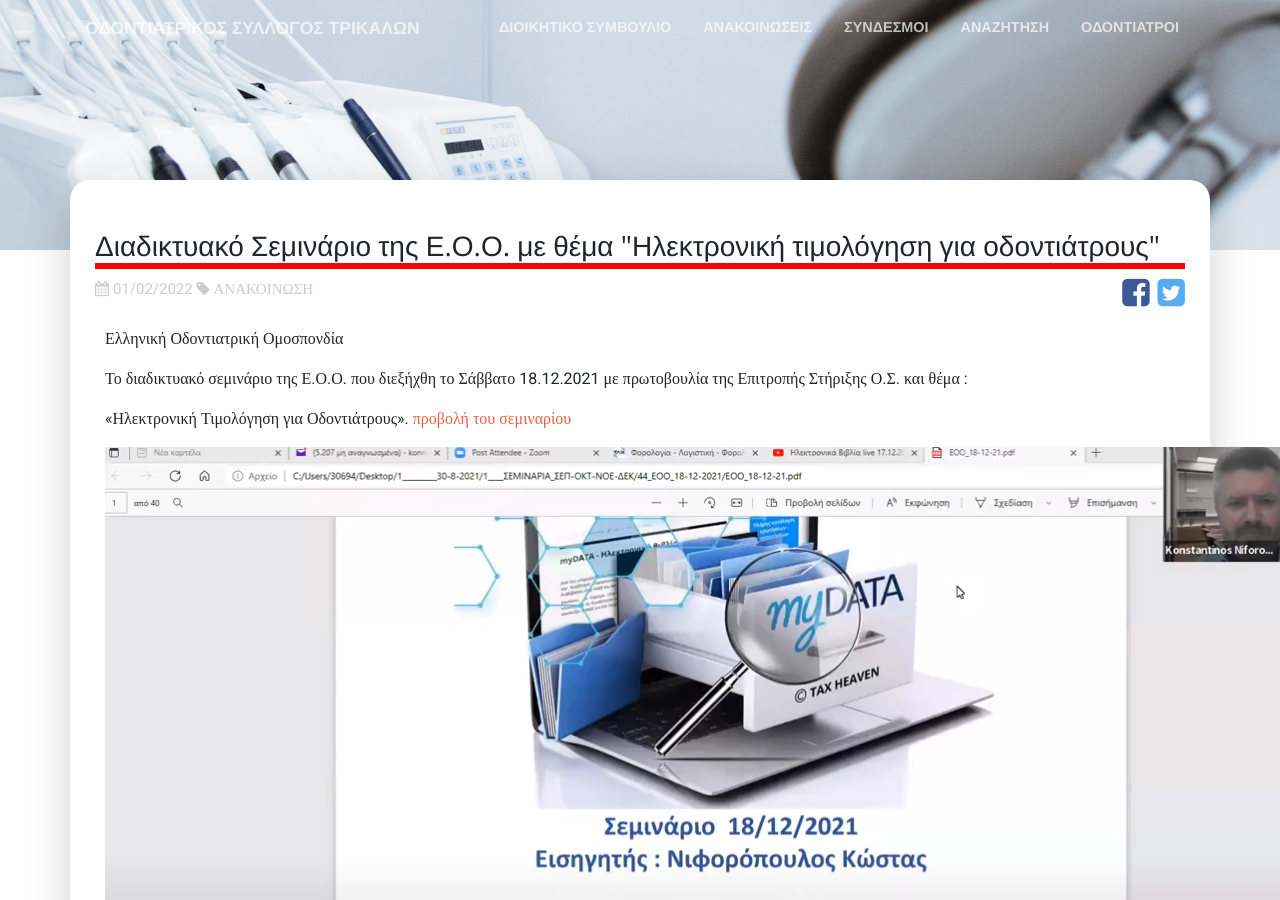
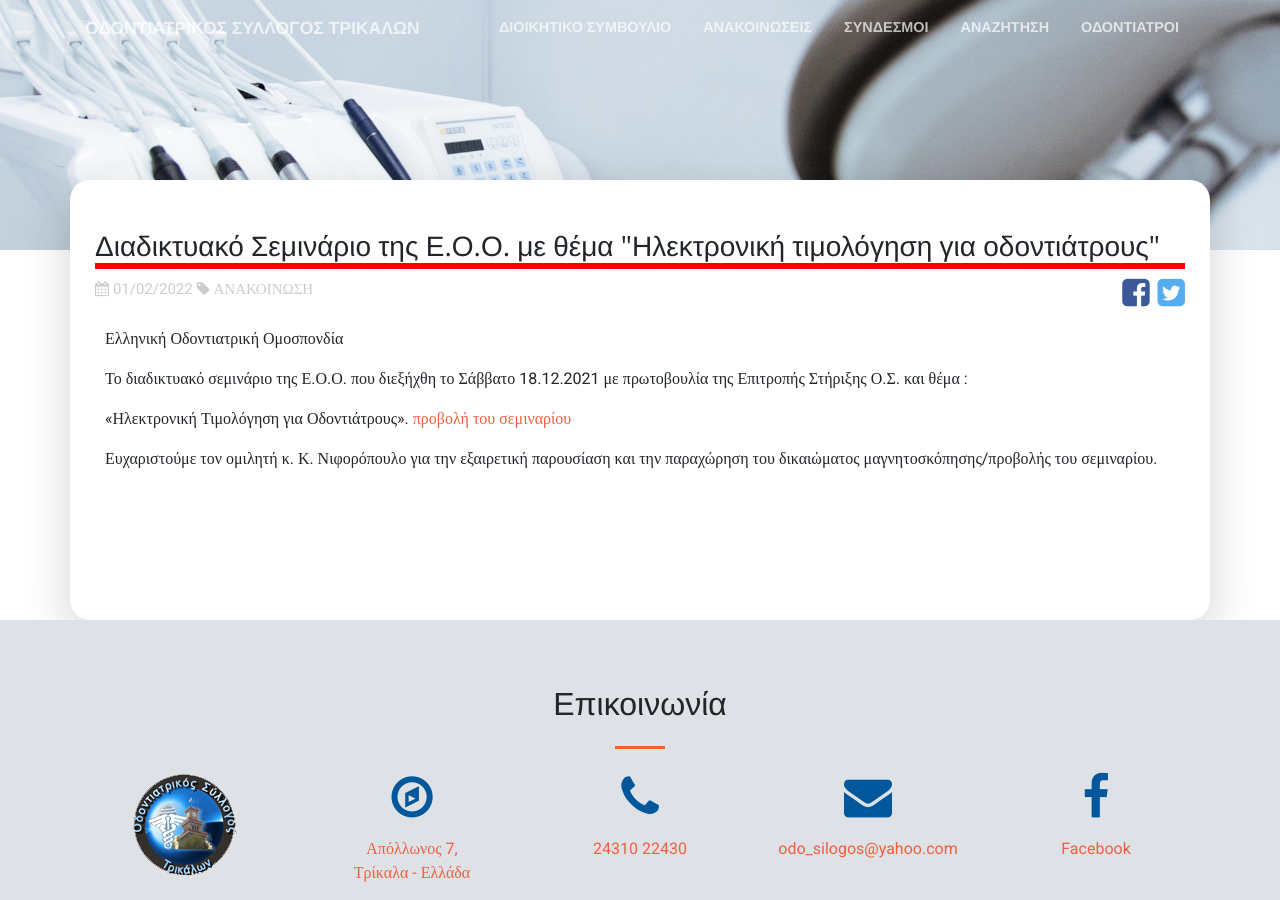
Before and after one commit to Tomak123456/tesy, a Jekyll site: the page built from _news/Διαδικτυακό-Σεμινάριο-της-ΕΟΟ-με-θέμα-Ηλεκτρονική-τιμολόγηση-για-οδοντιάτρους.md, in a window 1280 px wide and 900 px high. Built offline with Jekyll 4.4.1, drawn with Linux system fonts in a browser that asks for light colours.

Commit message:
Update from Forestry.io Thomas Zanias updated _news/Διαδικτυακό-Σεμινάριο-της-ΕΟΟ-με-θέμα-Ηλεκτρονική-τιμολόγηση-για-οδοντιάτρους.md

```diff
--- a/_news/Διαδικτυακό-Σεμινάριο-της-ΕΟΟ-με-θέμα-Ηλεκτρονική-τιμολόγηση-για-οδοντιάτρους.md
+++ b/_news/Διαδικτυακό-Σεμινάριο-της-ΕΟΟ-με-θέμα-Ηλεκτρονική-τιμολόγηση-για-οδοντιάτρους.md
@@ -7,8 +7,6 @@ text: |-
 
   «Ηλεκτρονική Τιμολόγηση για Οδοντιάτρους». [προβολή του σεμιναρίου](https://youtu.be/gjvMHeEBlu4)
 
-  [![](/uploads/2022/02/video.png)](https://youtu.be/gjvMHeEBlu4)
-
   Ευχαριστούμε τον ομιλητή κ. Κ. Νιφορόπουλο για την εξαιρετική παρουσίαση και την παραχώρηση του δικαιώματος μαγνητοσκόπησης/προβολής του σεμιναρίου.
 date: 01/02/2022
 images: []
```
